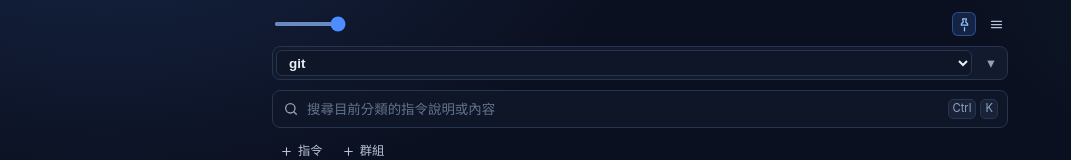
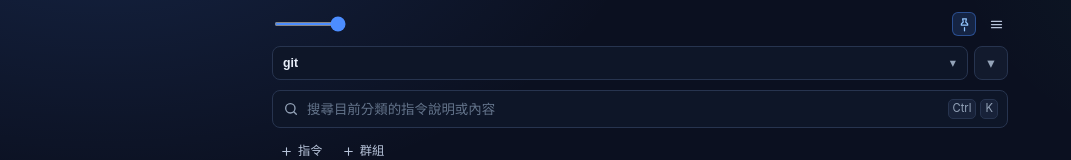
Before and after one commit to larry369/copy-pocket, a React (Vite) app: page / in a window 1280 px wide. Both pictures are taken after a click on the button "收合上方分類". Shown: the top 160 px of the page, without its empty margins (0-1071 px from the left). Built offline with nearby package versions, Linux system fonts and the light colour scheme.

Commit message:
202611232030

```diff
--- a/src/App.css
+++ b/src/App.css
@@ -293,7 +293,8 @@ kbd {
 }
 
 .search-wrap--cat .search-input {
-  padding: 7px 10px 7px 32px;
+  height: 34px;
+  padding: 0 10px 0 32px;
   font-size: calc(11px * var(--font-scale));
 }
 
@@ -304,7 +305,7 @@ kbd {
 .category-search-row {
   display: flex;
   align-items: center;
-  gap: 4px;
+  gap: 6px;
 }
 
 .category-search-row .search-wrap {
@@ -314,13 +315,13 @@ kbd {
 
 .category-collapse-btn {
   display: grid;
-  width: 26px;
-  height: 26px;
+  width: 34px;
+  height: 34px;
   flex: none;
   padding: 0;
   place-items: center;
   border: 1px solid transparent;
-  border-radius: 6px;
+  border-radius: 8px;
   background: transparent;
   color: var(--muted);
 }
@@ -329,6 +330,11 @@ kbd {
   border-color: var(--border);
   background: var(--panel-raised);
   color: var(--text);
+}
+
+.category-collapse-btn--boxed {
+  border-color: var(--border);
+  background: var(--panel);
 }
 
 .category-actions {
@@ -454,28 +460,44 @@ kbd {
   align-items: center;
   gap: 6px;
   width: 100%;
-  height: 34px;
-  padding: 0 3px;
-  border: 1px solid var(--border);
-  border-radius: 8px;
-  background: var(--panel);
+}
+
+.category-collapsed-select-wrap {
+  position: relative;
+  flex: 1;
+  min-width: 0;
+}
+
+.category-collapsed-select-wrap::after {
+  content: "▾";
+  position: absolute;
+  top: 50%;
+  right: 12px;
+  color: var(--muted);
+  font-size: calc(11px * var(--font-scale));
+  line-height: 1;
+  transform: translateY(-50%);
+  pointer-events: none;
 }
 
 .category-collapsed-select {
-  flex: 1;
-  min-width: 0;
-  height: 26px;
-  padding: 0 8px;
+  width: 100%;
+  height: 34px;
+  padding: 0 30px 0 10px;
   border: 1px solid var(--border);
-  border-radius: 6px;
+  border-radius: 8px;
+  appearance: none;
+  -webkit-appearance: none;
   background: var(--panel-input);
   color: var(--text);
-  font-size: calc(12px * var(--font-scale));
+  font-size: calc(11px * var(--font-scale));
   font-weight: 600;
+  transition: border-color 0.16s, box-shadow 0.16s;
 }
 
 .category-collapsed-select:focus {
   border-color: var(--accent);
+  box-shadow: 0 0 0 3px rgba(76, 141, 255, 0.14);
   outline: none;
 }
 
--- a/src/App.tsx
+++ b/src/App.tsx
@@ -1827,6 +1827,7 @@ export default function App() {
 
       {categoriesCollapsed ? (
         <div className="category-collapsed-bar">
+          <div className="category-collapsed-select-wrap">
             <select
               className="category-collapsed-select"
               value={activeTab}
@@ -1847,9 +1848,10 @@ export default function App() {
                 ))
               )}
             </select>
-          <button
-            type="button"
-            className="category-collapse-btn"
+          </div>
+          <button
+            type="button"
+            className="category-collapse-btn category-collapse-btn--boxed"
             onClick={() => setCategoriesCollapsed(false)}
             title={t.expandCategories}
             aria-label={t.expandCategories}
```
Lines whose indentation alone changed are shown as unchanged.
